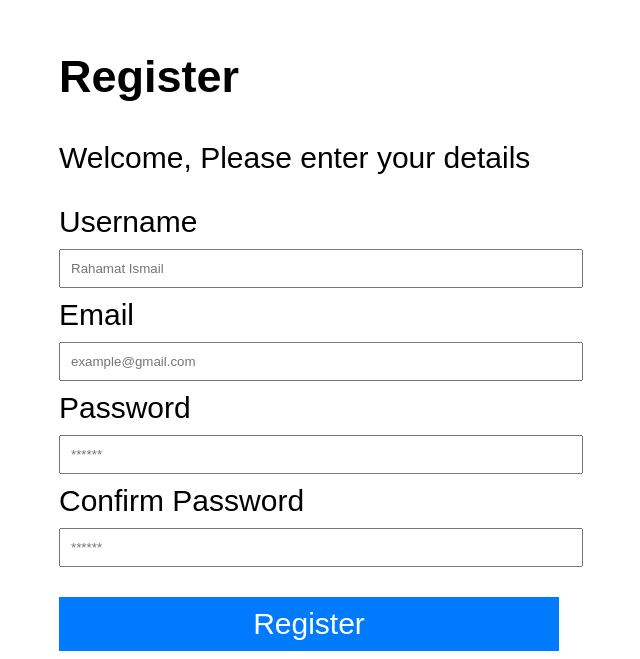
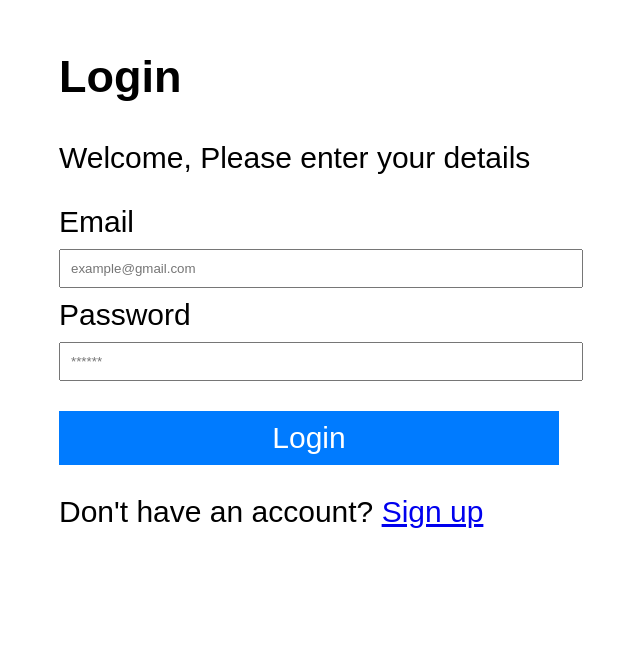
Before and after one commit to siswantoismail/react-practice, a React (Vite) app: page /login in a window 1280 px wide. Shown: the part 618-1277 px from the top of the page, without its empty margins (331-971 px from the left). After the commit the page ends 1185 px from the top, so only its background shows below. Built offline with nearby package versions, Linux system fonts and the light colour scheme.

Commit message:
melanjutkan form login dan register dan menambahkan form 404 dan product

```diff
--- a/package.json
+++ b/package.json
@@ -12,7 +12,8 @@
   "dependencies": {
     "pnpm": "^10.22.0",
     "react": "^19.2.0",
-    "react-dom": "^19.2.0"
+    "react-dom": "^19.2.0",
+    "react-router-dom": "^7.9.6"
   },
   "devDependencies": {
     "@eslint/js": "^9.39.1",
--- a/src/components/Elements/Input/Input.jsx
+++ b/src/components/Elements/Input/Input.jsx
@@ -1,8 +1,8 @@
 export default function Input(props) {
-  const { type, placeholder } = props;
+  const { type, placeholder, name } = props;
   return (
     <>
-      <input type={type} placeholder={placeholder} />
+      <input type={type} placeholder={placeholder} name={name} id={name} />
     </>
   );
 }
--- a/src/components/Layouts/AuthLayouts.jsx
+++ b/src/components/Layouts/AuthLayouts.jsx
@@ -1,12 +1,39 @@
+import { Link } from "react-router-dom";
+
 const AuthLayouts = (props) => {
-  const { children, title } = props;
+  const { children, title, type } = props;
   return (
-    <div className="form">
-      <h2>{title}</h2>
-      <p>Welcome, Please enter your details</p>
-      {children}
+    <div className="container">
+      <div className="form">
+        <h2>{title}</h2>
+        <p>Welcome, Please enter your details</p>
+        {children}
+        <Navigation type={type} />
+        {/* <p>
+          {type === "login" ? "Don't have an account?" : "Have an account?"}
+
+          {type === "login" && <Link to="/register">Sign up</Link>}
+          {type === "register" && <Link to="/login">Sign in</Link>}
+        </p> */}
+      </div>
     </div>
   );
 };
 
+const Navigation = ({ type }) => {
+  if (type === "login") {
+    return (
+      <p>
+        Don't have an account? <Link to="/register">Sign up</Link>
+      </p>
+    );
+  } else {
+    return (
+      <p>
+        Don't have an account? <Link to="/login">Sign in</Link>
+      </p>
+    );
+  }
+};
+
 export default AuthLayouts;
--- a/src/main.jsx
+++ b/src/main.jsx
@@ -1,9 +1,29 @@
 import { StrictMode } from "react";
 import { createRoot } from "react-dom/client";
 import App from "./App.jsx";
+import { createBrowserRouter, RouterProvider } from "react-router-dom";
+import LoginPage from "./pages/login.jsx";
+import RegisterPage from "./pages/register.jsx";
+import ErrorPage from "./pages/404.jsx";
+
+const router = createBrowserRouter([
+  {
+    path: "/",
+    element: <div>Hello world</div>,
+    errorElement: <ErrorPage />,
+  },
+  {
+    path: "/login",
+    element: <LoginPage />,
+  },
+  {
+    path: "/register",
+    element: <RegisterPage />,
+  },
+]);
 
 createRoot(document.getElementById("root")).render(
   <StrictMode>
-    <App />
+    <RouterProvider router={router} />
   </StrictMode>
 );
--- /dev/null
+++ b/src/pages/404.jsx
@@ -0,0 +1,15 @@
+import { useRouteError } from "react-router-dom";
+
+const ErrorPage = () => {
+  const error = useRouteError();
+
+  return (
+    <div>
+      <h1>Oops!</h1>
+      <p>Sorry, an unexpected error has accured</p>
+      <p>{error.statusText || error.message}</p>
+    </div>
+  );
+};
+
+export default ErrorPage;
--- a/src/pages/login.jsx
+++ b/src/pages/login.jsx
@@ -2,7 +2,7 @@ import AuthLayouts from "../components/Layouts/AuthLayouts";
 import FormLogin from "../components/Fragments/FormLogin";
 export default function LoginPage() {
   return (
-    <AuthLayouts title="Login">
+    <AuthLayouts title="Login" type="login">
       <FormLogin />
     </AuthLayouts>
   );
--- a/src/pages/register.jsx
+++ b/src/pages/register.jsx
@@ -2,7 +2,7 @@ import AuthLayouts from "../components/Layouts/AuthLayouts";
 import FormRegister from "../components/Fragments/FormRegister";
 export default function RegisterPage() {
   return (
-    <AuthLayouts title="Register">
+    <AuthLayouts title="Register" type="register">
       <FormRegister />
     </AuthLayouts>
   );
```
Also changed, not shown: src/pages/product.jsx (added), 1 other file (tests, documents, lock files or other folders).
